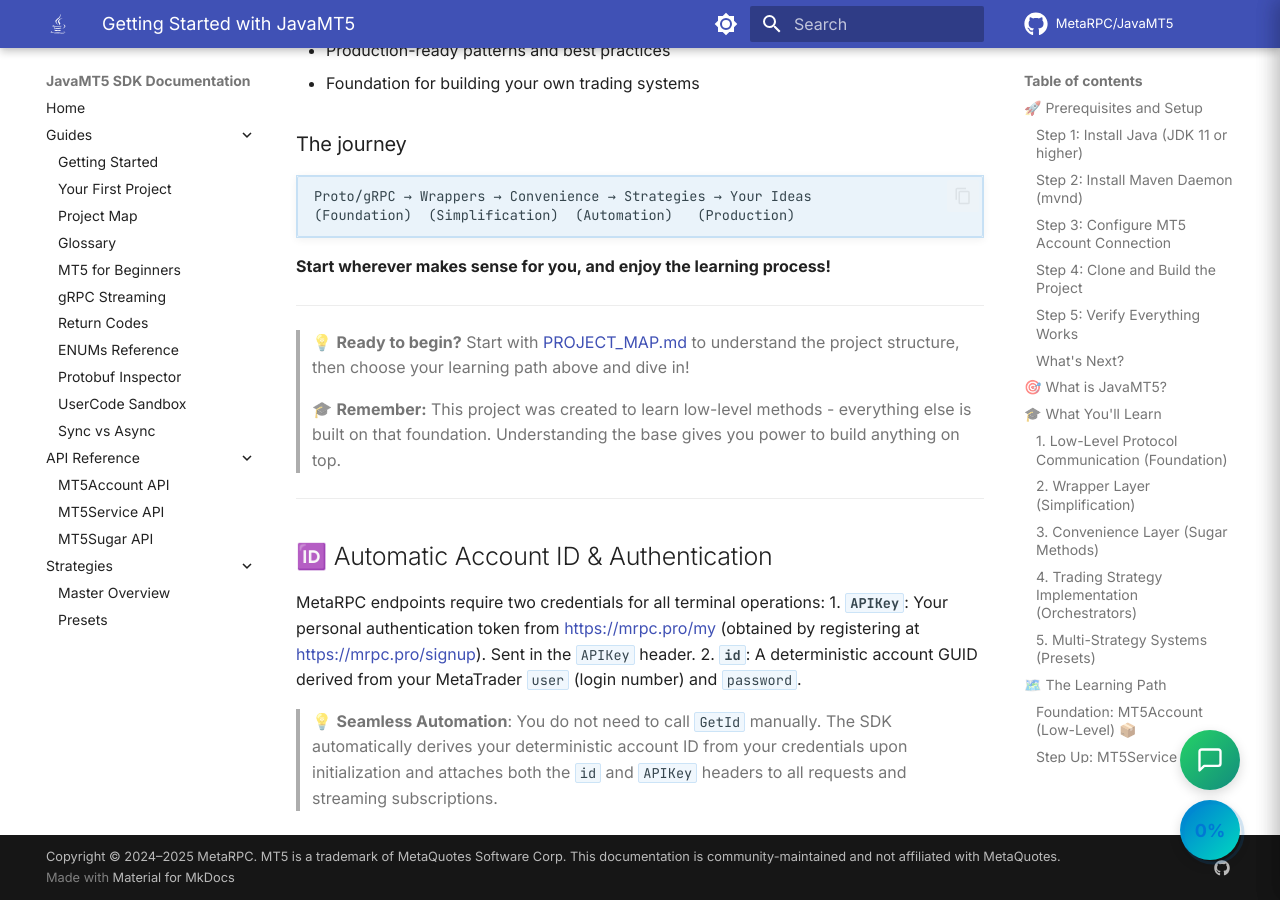
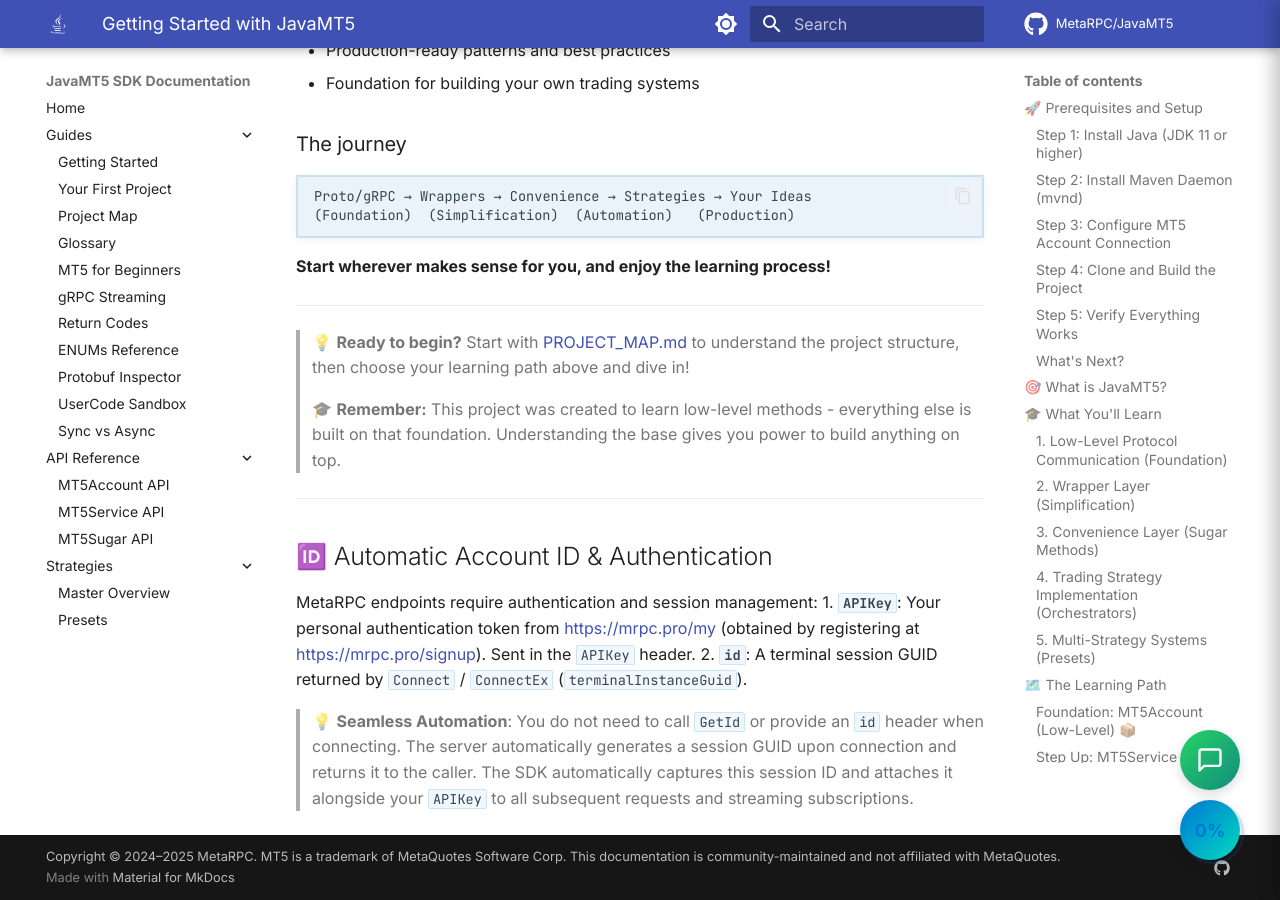
Before and after one commit to MetaRPC/JavaMT5, an MkDocs documentation site: the page built from docs/GETTING_STARTED.md, in a window 1280 px wide and 900 px high, scrolled down 14587 px. Built offline with MkDocs 1.6.1 and Material for MkDocs 9.7.7, drawn with Linux system fonts in a browser that asks for light colours; comment, search, counter and statistics services are not loaded.

Commit message:
feat: auto-assign server session GUID on Connect and update documentation

```diff
--- a/docs/GETTING_STARTED.md
+++ b/docs/GETTING_STARTED.md
@@ -631,8 +631,8 @@
 
 ## 🆔 Automatic Account ID & Authentication
 
-MetaRPC endpoints require two credentials for all terminal operations:
+MetaRPC endpoints require authentication and session management:
 1. **`APIKey`**: Your personal authentication token from [https://mrpc.pro/my](https://mrpc.pro/my) (obtained by registering at [https://mrpc.pro/signup](https://mrpc.pro/signup)). Sent in the `APIKey` header.
-2. **`id`**: A deterministic account GUID derived from your MetaTrader `user` (login number) and `password`.
+2. **`id`**: A terminal session GUID returned by `Connect` / `ConnectEx` (`terminalInstanceGuid`).
 
-> 💡 **Seamless Automation**: You do not need to call `GetId` manually. The SDK automatically derives your deterministic account ID from your credentials upon initialization and attaches both the `id` and `APIKey` headers to all requests and streaming subscriptions.
+> 💡 **Seamless Automation**: You do not need to call `GetId` or provide an `id` header when connecting. The server automatically generates a session GUID upon connection and returns it to the caller. The SDK automatically captures this session ID and attaches it alongside your `APIKey` to all subsequent requests and streaming subscriptions.
```
Also changed, not shown: README.md (+3 -3 lines), docs/All_Guides/GETTING_STARTED.md (+3 -3 lines), docs/All_Guides/Your_First_Project.md (+1 -1 lines), docs/index.md (+1 -1 lines), 1 other file.
